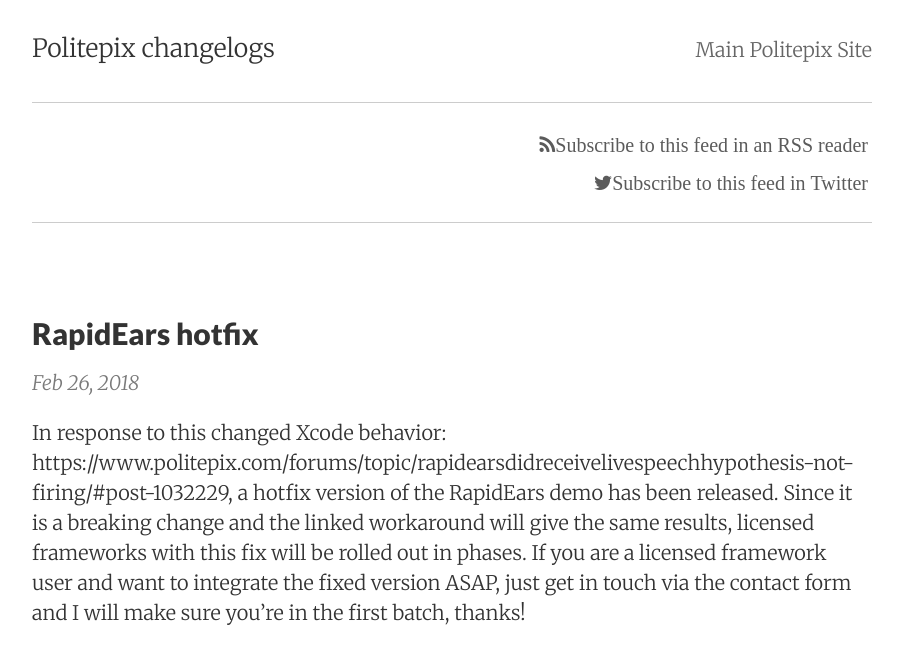
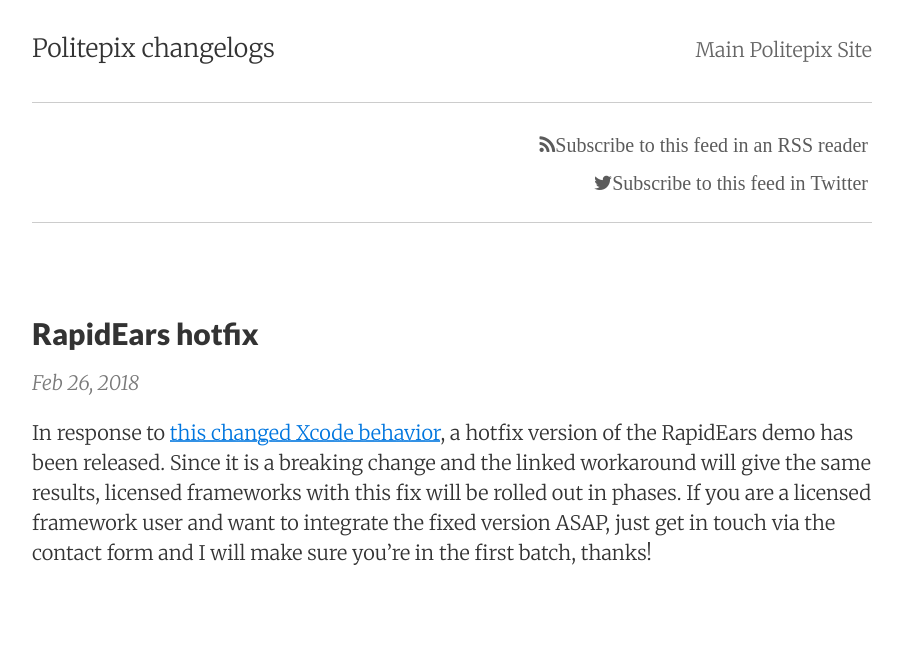
Before and after one commit to Halle/Changelogs, a Jekyll site: the page built from _posts/2018-02-26-RapidEars-Hotfix-Protocol-Declaration.md, in a window 1280 px wide. Shown: the top 664 px of the page, without its empty margins (188-1091 px from the left). Built offline with Jekyll 4.4.1, drawn with Linux system fonts in a browser that asks for light colours; nearby versions of some CDN libraries.

Commit message:
Update 2018-02-26-RapidEars-Hotfix-Protocol-Declaration.md

```diff
--- a/_posts/2018-02-26-RapidEars-Hotfix-Protocol-Declaration.md
+++ b/_posts/2018-02-26-RapidEars-Hotfix-Protocol-Declaration.md
@@ -5,4 +5,4 @@ date:       2018-02-26
 summary:    A hotfix to move a protocol declaration to the header
 categories: rapidears
 ---
-In response to this changed Xcode behavior: https://www.politepix.com/forums/topic/rapidearsdidreceivelivespeechhypothesis-not-firing/#post-1032229, a hotfix version of the RapidEars demo has been released. Since it is a breaking change and the linked workaround will give the same results, licensed frameworks with this fix will be rolled out in phases. If you are a licensed framework user and want to integrate the fixed version ASAP, just get in touch via the contact form and I will make sure you're in the first batch, thanks!
+In response to [this changed Xcode behavior](https://www.politepix.com/forums/topic/rapidearsdidreceivelivespeechhypothesis-not-firing/#post-1032229), a hotfix version of the RapidEars demo has been released. Since it is a breaking change and the linked workaround will give the same results, licensed frameworks with this fix will be rolled out in phases. If you are a licensed framework user and want to integrate the fixed version ASAP, just get in touch via the contact form and I will make sure you're in the first batch, thanks!
```
